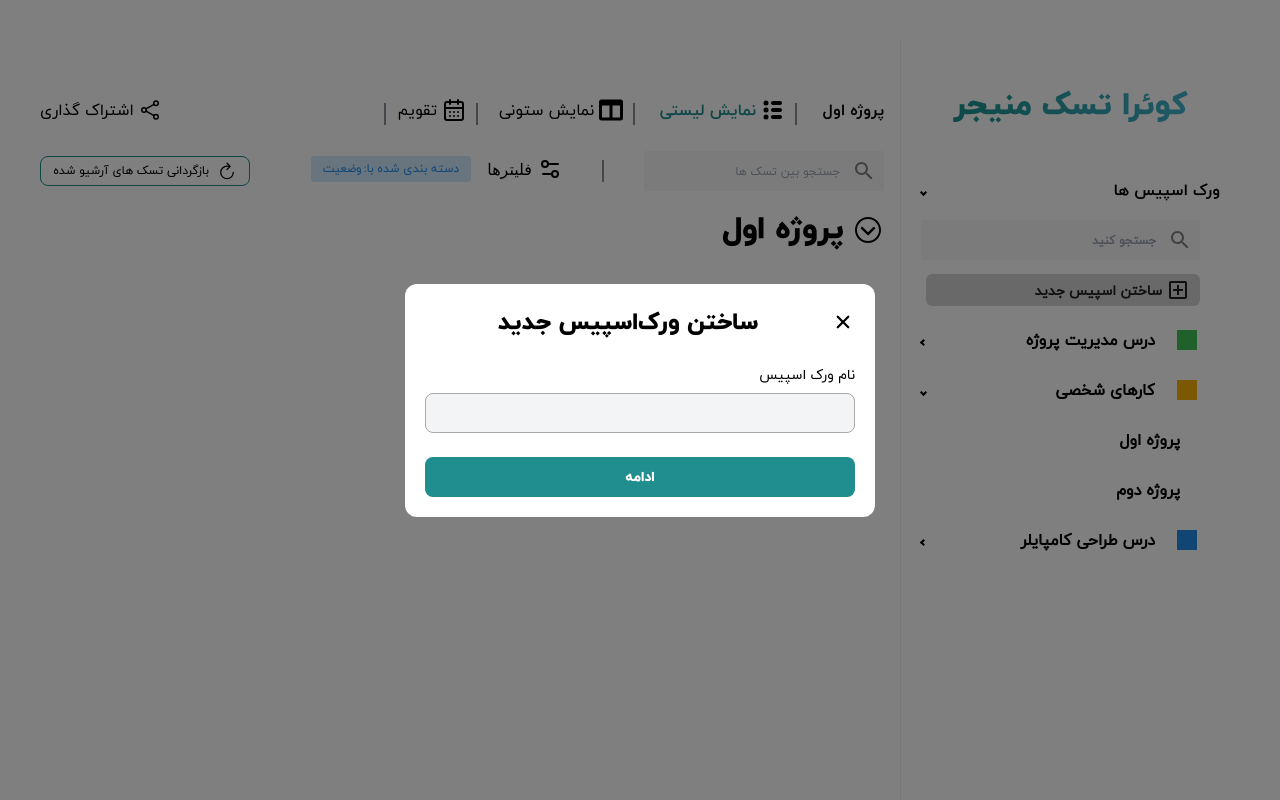
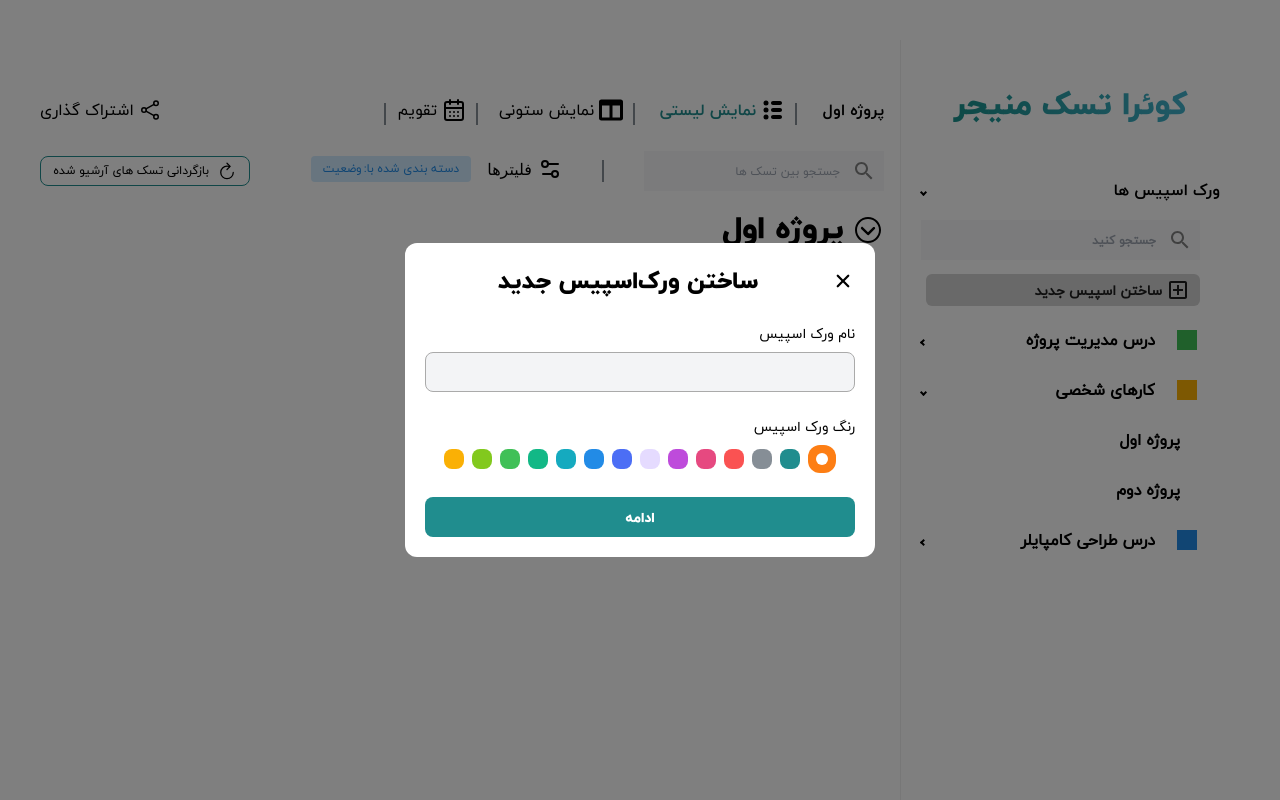
Before and after one commit to fall-Quera-front-end-bootcamp/Group-5, a React (Vite) app: page /home in a window 1280 px wide. Both pictures are taken after a click on the button "ساختن اسپیس جدید". Shown: the top 800 px of the page. Built offline with nearby package versions, Linux system fonts and the light colour scheme; what simple-zustand-devtools would draw is missing.

Commit message:
update style of NewWorkspaceModal

```diff
--- a/src/components/common/Modals/NewWorkSpaceModal.tsx
+++ b/src/components/common/Modals/NewWorkSpaceModal.tsx
@@ -1,5 +1,7 @@
+import { IoClose } from "react-icons/io5";
 import useLockBodyScroll from "../../../hooks/useLockBodyScroll";
-import { IoClose } from "react-icons/io5";
+import { ColorOption } from "../";
+import useColorSelector from "../../../services/ColorsService";
 
 type NewProjectType = {
   setShowModal: (showModal: boolean) => void;
@@ -7,6 +9,7 @@ type NewProjectType = {
 
 const NewWorkspaceModal: React.FC<NewProjectType> = ({ setShowModal }) => {
   useLockBodyScroll();
+  const { colors, selectedColor, handleColorChange } = useColorSelector();
 
   return (
     <>
@@ -37,6 +40,19 @@ const NewWorkspaceModal: React.FC<NewProjectType> = ({ setShowModal }) => {
               type="text"
             />
           </div>
+          <div className="flex flex-col gap-2">
+            <p className="self-start text-center text-body-s">رنگ ورک اسپیس</p>
+            <div className="flex flex-wrap justify-center items-center gap-2">
+              {colors.map((color, index) => (
+                <ColorOption
+                  key={index}
+                  color={color}
+                  selected={color === selectedColor}
+                  handleClick={() => handleColorChange(color)}
+                />
+              ))}
+            </div>
+          </div>
           <button className="w-full h-10 transition-all bg-brand-primary hover:bg-teal-primary text-white font-heading text-body-s font-extrabold rounded-lg">
             ادامه
           </button>
--- /dev/null
+++ b/src/services/ColorsService.ts
@@ -0,0 +1,30 @@
+import { useState } from "react";
+
+const colors:string[] = [
+  "bg-orange-primary",
+  "bg-brand-primary",
+  "bg-gray-primary",
+  "bg-red-primary",
+  "bg-pink-primary",
+  "bg-grape-primary",
+  "bg-violet-primary",
+  "bg-indigo-primary",
+  "bg-blue-primary",
+  "bg-cyan-primary",
+  "bg-teal-primary",
+  "bg-green-primary",
+  "bg-lime-primary",
+  "bg-yellow-primary",
+];
+
+const useColorSelector = () => {
+  const [selectedColor, setSelectedColor] = useState(colors[0]);
+
+  const handleColorChange = (newColor: string) => {
+    setSelectedColor(newColor);
+  };
+
+  return { colors, selectedColor, handleColorChange };
+}
+
+export default useColorSelector;
--- a/tsconfig.json
+++ b/tsconfig.json
@@ -20,6 +20,6 @@
     "noUnusedParameters": true,
     "noFallthroughCasesInSwitch": true
   },
-  "include": ["src", "src/components/index.ts"],
+  "include": ["src", "src/components/index.ts", "src/services/ColorsService.ts"],
   "references": [{ "path": "./tsconfig.node.json" }]
 }
```
